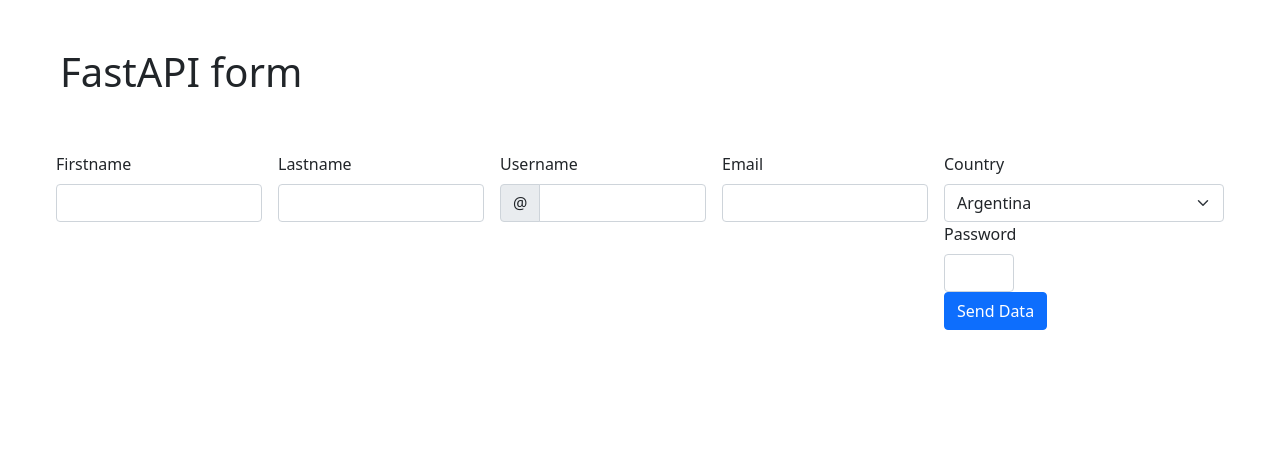
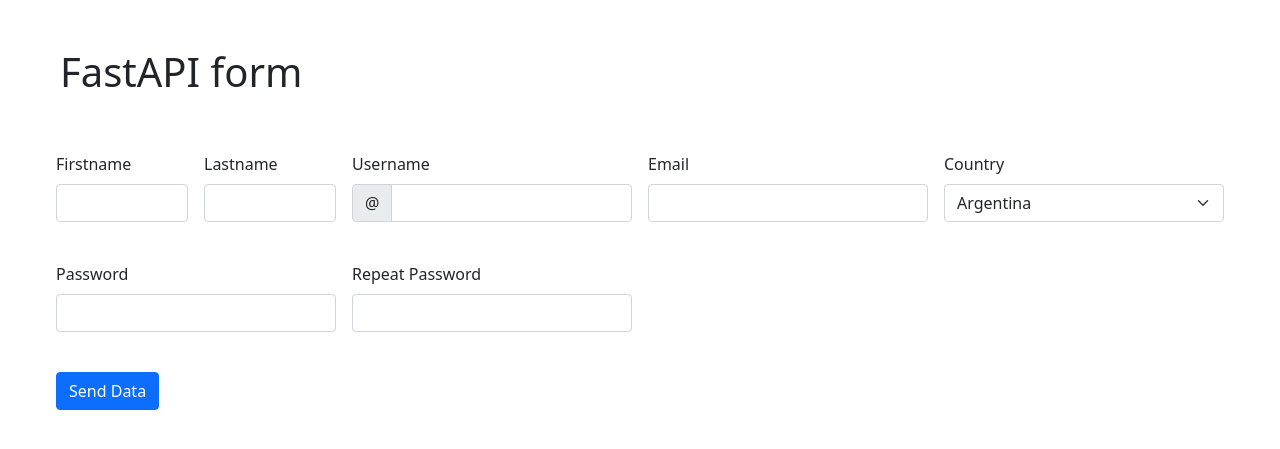
Before and after one commit to turkoModad/loguin-fastapi, a FastAPI app: page /signup in a window 1280 px wide. Shown: the top 449 px of the page. Run offline with FastAPI, Linux system fonts and the light colour scheme.

Commit message:
agregue validacion de entrada de password

```diff
--- a/main.py
+++ b/main.py
@@ -150,6 +150,5 @@
     return {"usuarios": data}
 
 
-
 if __name__ == "__main__":
     uvicorn.run('main:app', port=8001, reload=True)
--- a/templates/signup.html
+++ b/templates/signup.html
@@ -7,7 +7,7 @@
 	<div class="row m-md-5 m-3">
 		<h1 class="col">FastAPI form</h1>
 	</div>
-	<form method="post" action="/signup" class="row g-3 mx-sm-5 mx-2">
+	<form method="post" action="/signup" class="row g-3 mx-sm-5 mx-2" onsubmit="return validatePasswords()">
 		<div class="col mb-4">
 			<label for="validationDefault01" class="form-label">Firstname</label>
 			<input name="firstname" type="text" class="form-control" id="validationDefault01" required>
@@ -16,18 +16,19 @@
 			<label for="validationDefault02" class="form-label">Lastname</label>
 			<input name="lastname" type="text" class="form-control" id="validationDefault02" required>
 		</div>
-		<div class="col mb-4">
+		<div class="col-md-3 mb-4">
 			<label for="validationDefaultUsername" class="form-label">Username</label>
 			<div class="input-group">
 				<span class="input-group-text" id="inputGroupPrepend2">@</span>
 				<input name="username" type="text" class="form-control" id="validationDefaultUsername" aria-describedby="inputGroupPrepend2" required>
 			</div>
 		</div>
-		<div class="col mb-4">
+		<div class="col-md-3 mb-4">
 			<label for="validationDefaultEmail" class="form-label">Email</label>
 			<input name="email" type="email" class="form-control" id="validationDefaultEmail" required>
 		</div>
-		<div class="col-md-3">
+
+		<div class="col-md-3 mb-4">
 			<label for="validationDefault04" class="form-label">Country</label>
 			<select name="country" class="form-select" id="validationDefault04" required>
 				<option value="Argentina">Argentina</option>
@@ -36,12 +37,35 @@
 				<option value="EEUU">EEUU</option>
 				<option value="Venezuela">Venezuela</option>
 			</select>
-		<div class="col-md-3">
+		</div>
+		<div class="col-md-3 mb-4">
 			<label for="validationDefault05" class="form-label">Password</label>
 			<input name="password_user" type="password" class="form-control" id="validationDefault05" required>
 		</div>
-		<div>
+		<div class="col-md-3 mb-4">
+			<label for="repeatPassword" class="form-label">Repeat Password</label>
+			<input name="repeat_password" type="password" class="form-control" id="repeatPassword" required>
+			<small id="passwordError" class="text-danger d-none">Passwords do not match</small>
+		</div>
+		<div class="col-12">
 			<button type="submit" class="btn btn-primary">Send Data</button>
 		</div>
 	</form>
+
+	<script>
+		function validatePasswords() {
+			let password = document.getElementById("validationDefault05").value;
+			let repeatPassword = document.getElementById("repeatPassword").value;
+			let errorText = document.getElementById("passwordError");
+
+			if (password !== repeatPassword) {
+				errorText.classList.remove("d-none"); // Mostrar mensaje de error
+				return false; // Evitar que se envíe el formulario
+			} else {
+				errorText.classList.add("d-none"); // Ocultar mensaje si coinciden
+				return true;
+			}
+		}
+	</script>
+
 {% endblock %}
```
